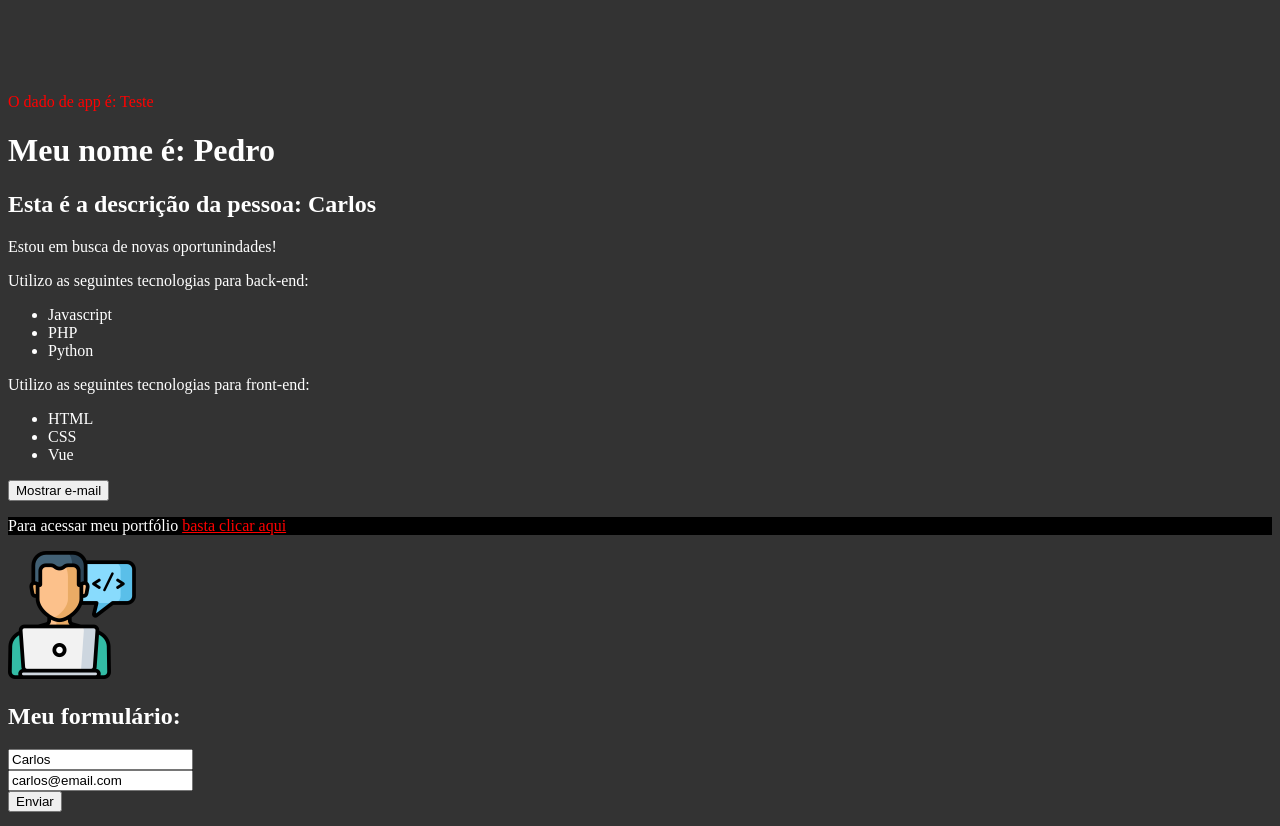
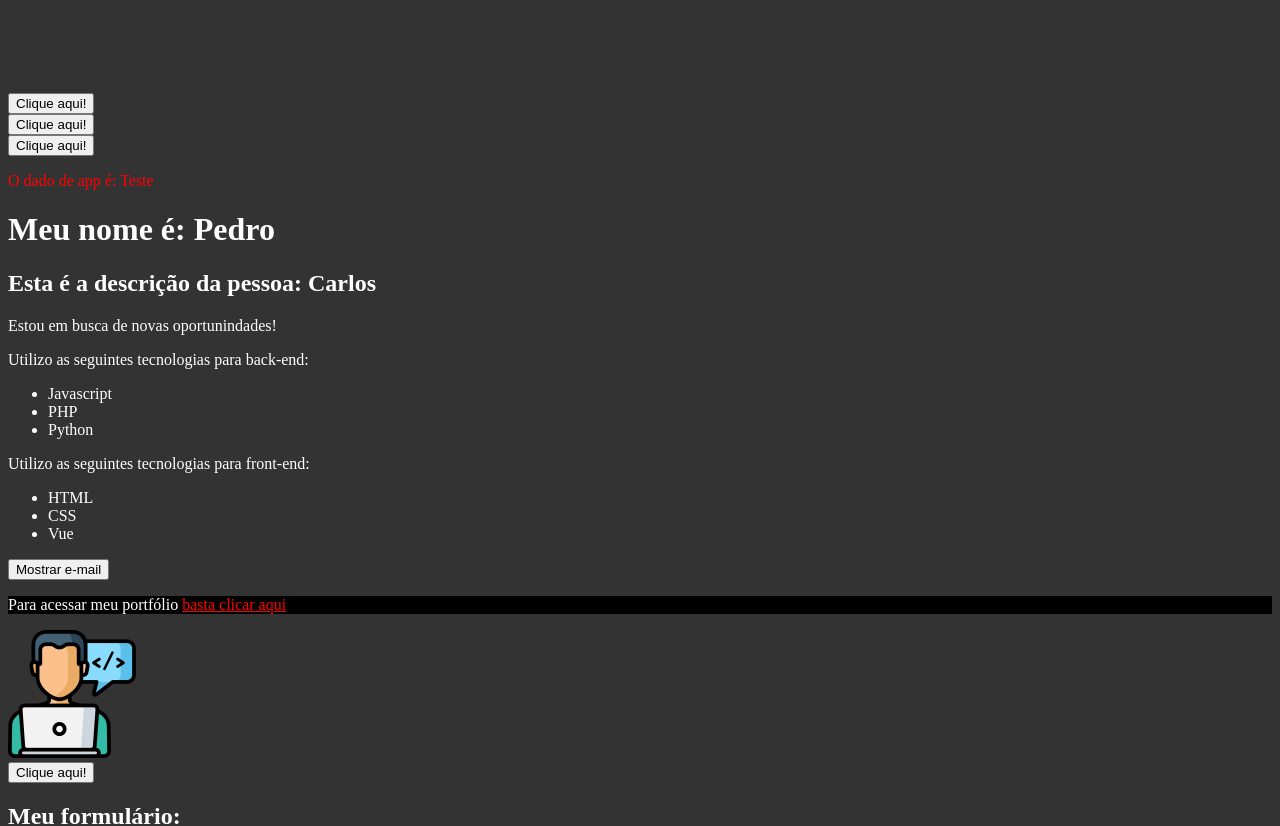
Before and after one commit to ByteCarlos/curso_vue_ytb, a Vue app: page / in a window 1280 px wide. Shown: the part 260-1086 px from the top of the page. Built offline with nearby package versions, Linux system fonts and the light colour scheme.

Commit message:
Reutilização de componentes

```diff
--- a/src/components/Picture.vue
+++ b/src/components/Picture.vue
@@ -1,8 +1,11 @@
 <template>
     <img :src="avatar" :alt="descricao">
+    <reutilizacao />
 </template>
 <script>
+    import Reutilizacao from './Reutilizacao.vue'
     export default {
+        components: { Reutilizacao },
         name: 'Picture',
         data() {
             return {
--- a/src/components/PrimeiroComponente.vue
+++ b/src/components/PrimeiroComponente.vue
@@ -3,16 +3,21 @@
         <h1>Olá Vue!</h1>
         <p>Meu nome é {{ nome }} e trabalho como {{ profissao }}</p>
         <MultiplosEventos />
+        <Reutilizacao />
+        <Reutilizacao />
+        <Reutilizacao />
     </div>
 </template>
 
 <script>
 import MultiplosEventos from './MultiplosEventos.vue'
+import Reutilizacao from './Reutilizacao.vue'
 
     export default {
         name: 'PrimeiroComponente',
         components: {
-    MultiplosEventos,
+        MultiplosEventos,
+        Reutilizacao
     },
         data() {
             return {
--- /dev/null
+++ b/src/components/Reutilizacao.vue
@@ -0,0 +1,21 @@
+<template>
+    <div>
+        <button @click="ativar">Clique aqui!</button>
+        <span v-show="ativou">Ativado!</span>
+    </div>
+</template>
+<script>
+    export default {
+        name: 'Reutilizacao',
+        data() {
+            return {
+                ativou: false
+            }
+        },
+        methods: {
+            ativar() {
+                this.ativou = !this.ativou;
+            }
+        }
+    }
+</script>
```
